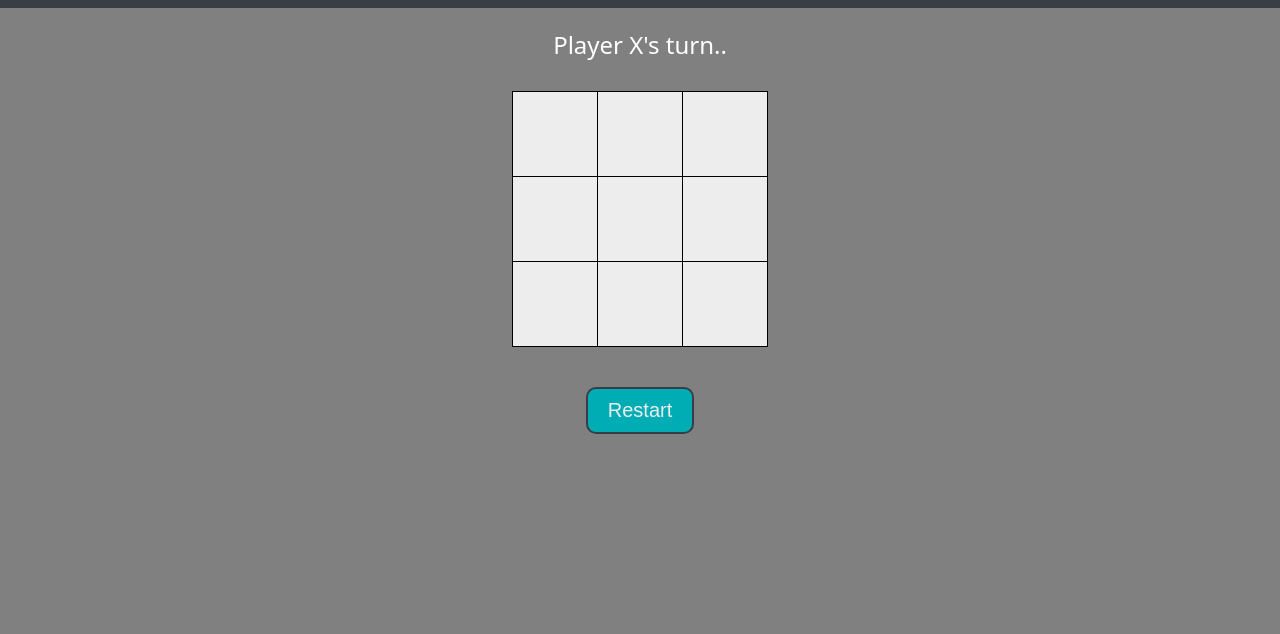
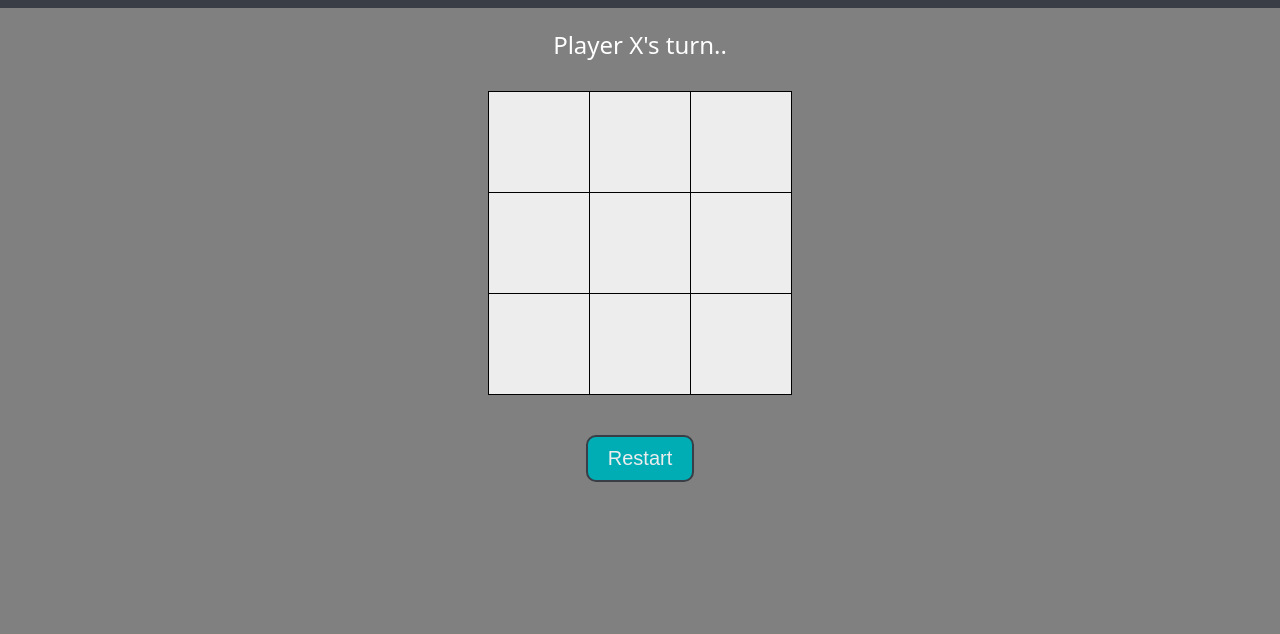
Before and after one commit to 21hardik12/odin-tic-tac-toe, a plain HTML site: page index.html in a window 1280 px wide. Shown: the part 120-754 px from the top of the page. Drawn offline with Linux system fonts and the light colour scheme.

Commit message:
Minor bug fix

```diff
--- a/styles.css
+++ b/styles.css
@@ -68,8 +68,6 @@ main .board {
     background-color: black;
     padding: .1rem;
     margin-bottom: 4rem;
-    width: 20%;
-    aspect-ratio: 1/1;
 
     display: grid;
     grid-template-columns: 1fr 1fr 1fr;
@@ -79,7 +77,9 @@ main .board {
 
 main .cell {
     font-size: 7rem;
-    aspect-ratio: 1 / 1;
+    width: 10rem;
+    height: 10rem;
+
     background-color: #ededee;
 }
 
```
